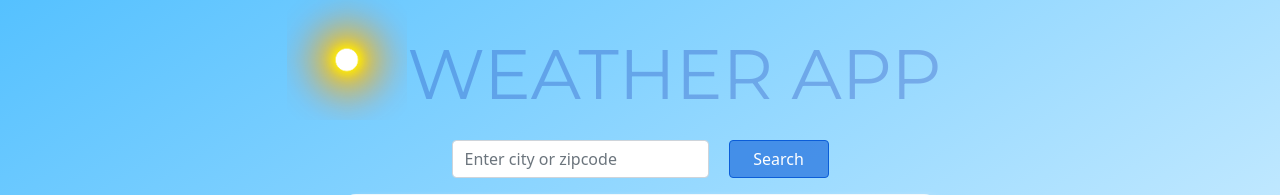
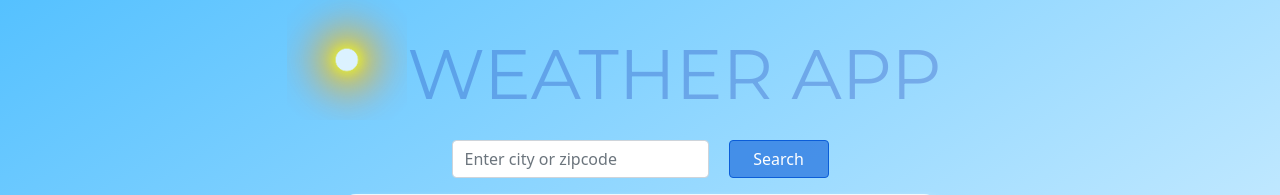
Before and after one commit to williamwbush/weather_app, a PHP site: page / in a window 1280 px wide. Shown: the top 195 px of the page. Run offline with PHP 8.4, Linux system fonts and the light colour scheme; some libraries are stand-ins or nearby versions.

Commit message:
changed sun size and opacity

```diff
--- a/css/styles.css
+++ b/css/styles.css
@@ -10,6 +10,7 @@ body {
 #sun {
     width: 120px;
     height: 120px;
+    opacity: 0.75;
 }
 
 #header {
```
